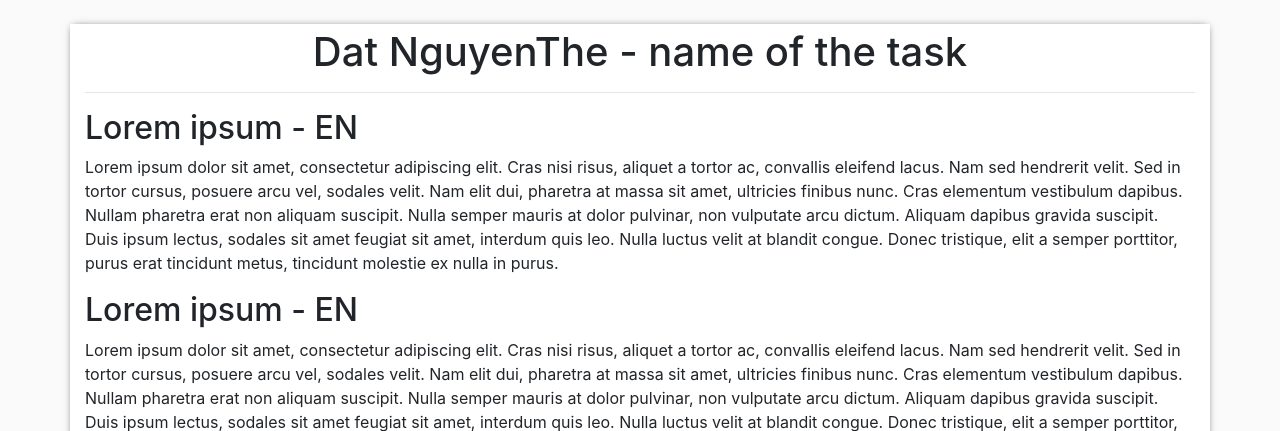
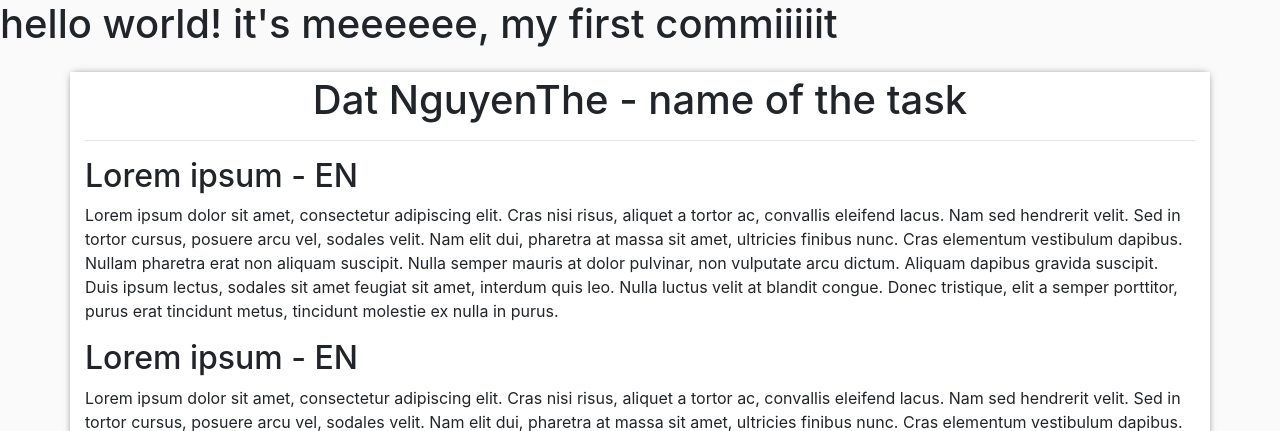
Before and after one commit to xblaho/webte2_zaverecne_zadanie, a PHP site: page /datnguyenthe.php in a window 1280 px wide. Shown: the part 88-519 px from the top of the page. Run offline with PHP 8.4, Linux system fonts and the light colour scheme.

Commit message:
inital changes

```diff
--- a/datnguyenthe.php
+++ b/datnguyenthe.php
@@ -14,7 +14,7 @@
 			include 'includes/navbar.php';
 		?>
 	</header>
-
+    <h1> hello world! it's meeeeee, my first commiiiiit </h1>
 
 
 	<div class="container mt-4 mb-4 mainContainer">
```
